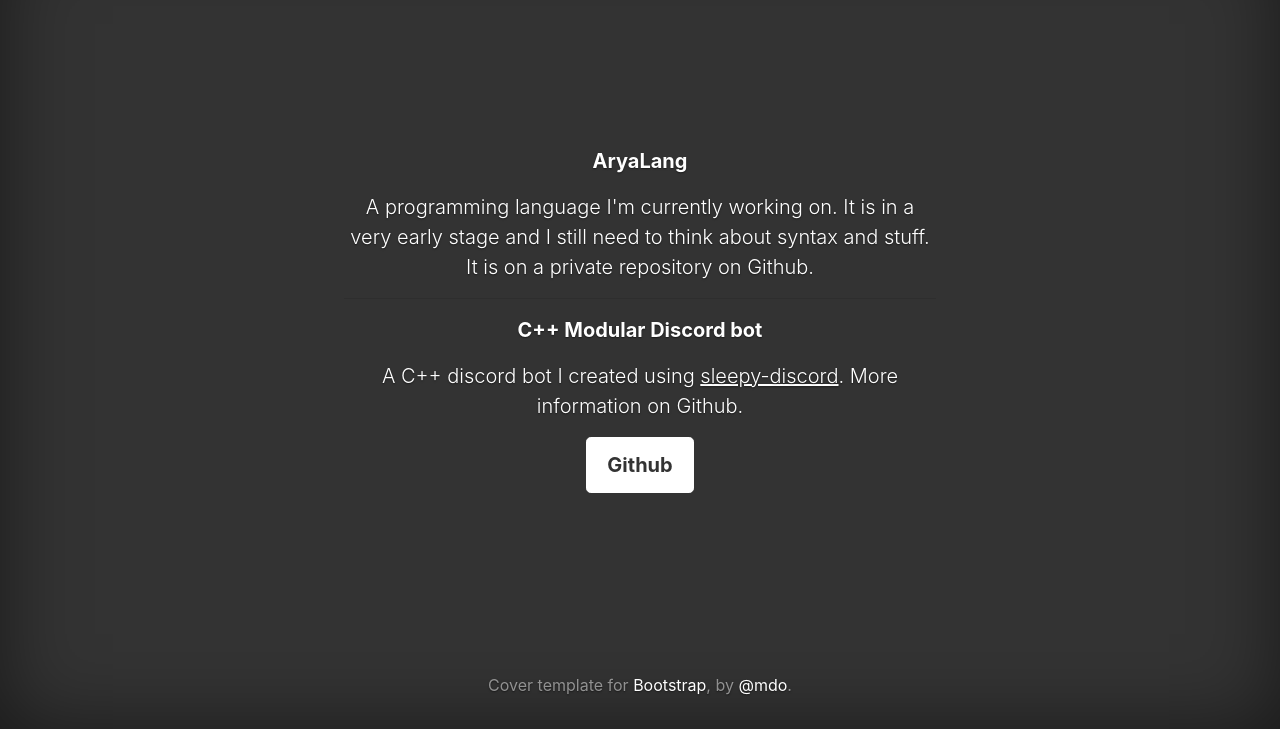
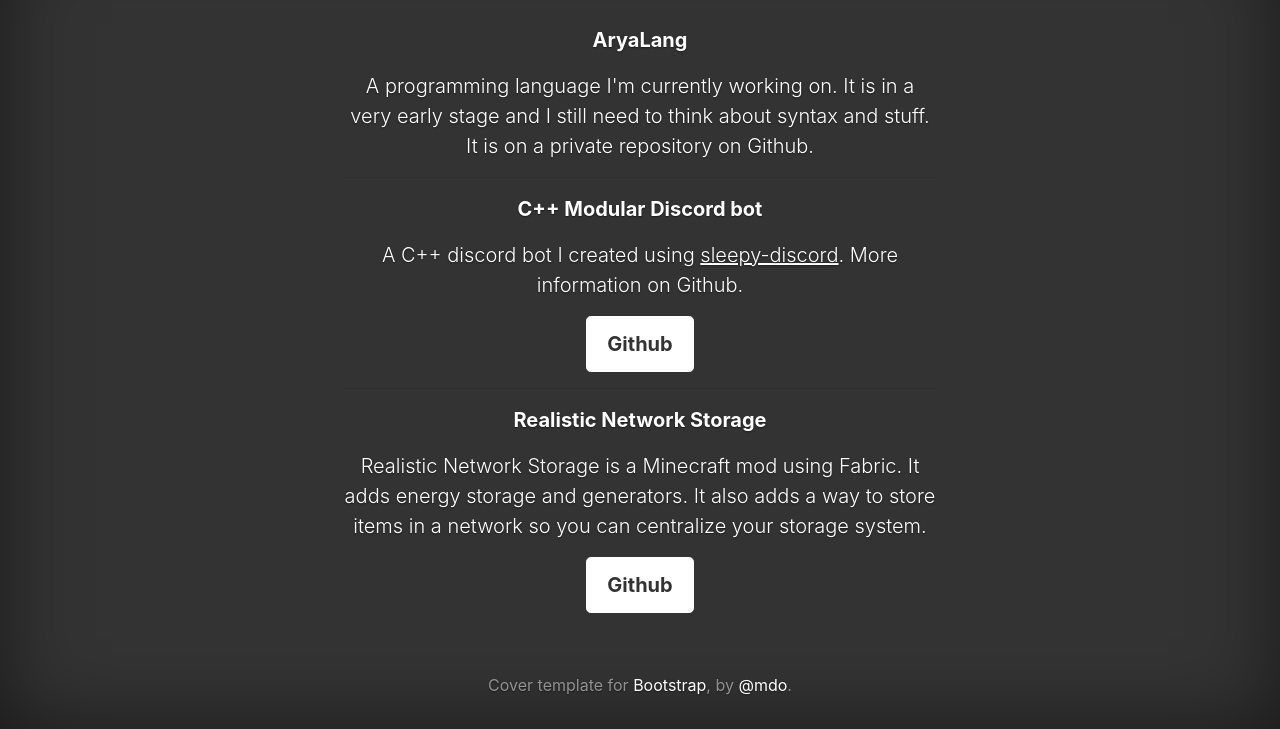
Before and after one commit to Seres67/Seres67.github.io, a plain HTML site: page projects.html in a window 1280 px wide. Shown: the part 71-800 px from the top of the page. Drawn offline with nearby package versions, Linux system fonts and the light colour scheme.

Commit message:
added Realistic Network Storage

```diff
--- a/projects.html
+++ b/projects.html
@@ -60,6 +60,16 @@
       <a class="btn btn-lg btn-secondary" href="https://github.com/Seres67/modular_discord_bot"
          rel="noopener noreferrer" target="_blank">Github</a>
     </p>
+    <hr>
+    <p class="lead font-weight-bold">Realistic Network Storage</p>
+    <p class="lead">
+      Realistic Network Storage is a Minecraft mod using Fabric. It adds energy storage and generators. It also adds a
+      way to store items in a network so you can centralize your storage system.
+    </p>
+    <p class="lead">
+      <a class="btn btn-lg btn-secondary" href="https://github.com/Seres67/RealisticNetworkStorage"
+         rel="noopener noreferrer" target="_blank">Github</a>
+    </p>
   </main>
 
   <footer class="mastfoot mt-auto">
```
